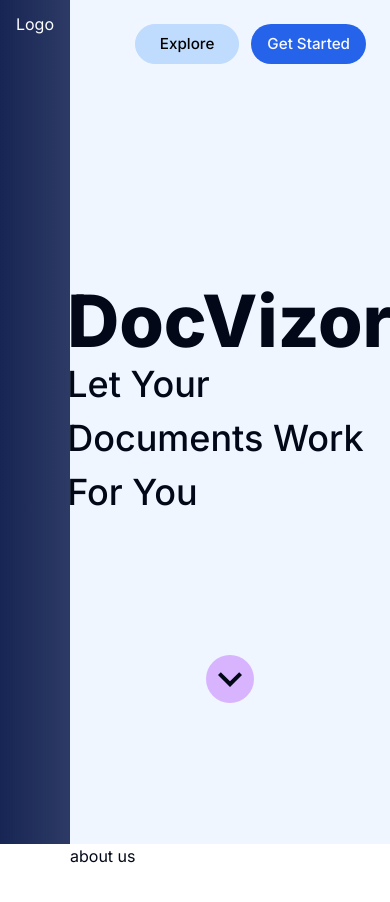
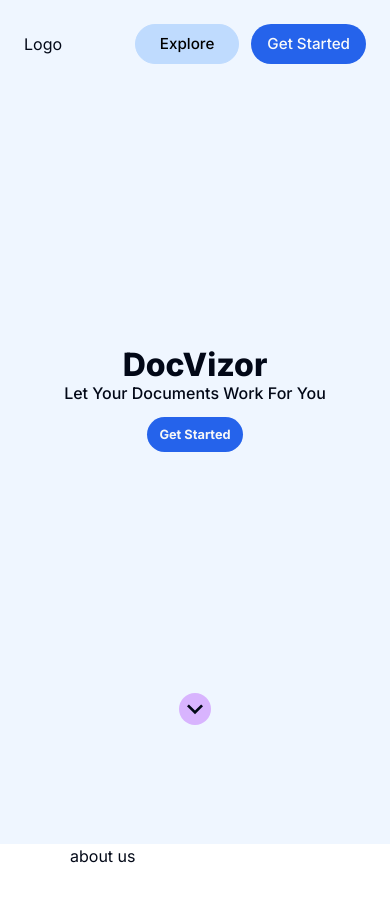
Before and after one commit to plode-v/docvizor, a Next.js app in the folder client/: page / in a window 390 px wide. Shown: the top 902 px of the page. Built offline with nearby package versions, Linux system fonts and the light colour scheme.

Commit message:
update frontend and setup file upload

```diff
--- /dev/null
+++ b/client/src/components/FileUpload.tsx
@@ -0,0 +1,11 @@
+'use client'
+
+import React from 'react'
+
+const FileUpload = () => {
+  return (
+    <div>FileUpload</div>
+  )
+}
+
+export default FileUpload
--- a/client/src/components/HeroBanner.tsx
+++ b/client/src/components/HeroBanner.tsx
@@ -14,10 +14,14 @@ const HeroBanner = () => {
   ]
 
   return (
-    <div className='bg-blue-50 h-screen w-full relative pl-[70px]'>
+    <div className='bg-blue-50 h-screen w-full relative lg:pl-[70px]'>
 
       {/* navbar */}
-      <div className=' top-6 right-6 absolute'>
+      <div className='flex items-center justify-between lg:justify-end w-full p-6'>
+        {/* TODO: change logo */}
+        <div className='lg:hidden'>
+          Logo
+        </div>
         <div className='flex gap-3'>
           <Link href="#about-us">
             <button className='h-[40px] px-6 bg-blue-200 border-[1px] border-blue-200 rounded-full text-black font-[500] text-[0.95rem] hover:bg-blue-300 hover:border-blue-400 hover:border-[1px] duration-150'>Explore</button>
@@ -28,19 +32,20 @@ const HeroBanner = () => {
         </div>
       </div>
 
+
       {/* TODO: Add some animations in the background */}
-      <div className='flex flex-col h-full w-full justify-evenly items-center pt-[150px]'>
+      <div className='flex flex-col h-full w-full justify-evenly items-center lg:pt-[150px] sm:pt-0 pt-[60px]'>
         <div className='flex flex-col justify-center items-center'>
-          <h1 className='font-[800] text-[4.5rem] capitalize leading-none'>DocVizor</h1>
-          <h1 className='font-[500] text-[2.25rem] capitalize'>let your documents work for you</h1>
-          {/* <Link href="/sign-in">
-            <button className='mt-8 bg-blue-600 px-7 py-3 rounded-full text-[#f7f7f7] font-[700]'>Get Started</button>
-          </Link> */}
+          <h1 className='font-[800] md:text-[4.5rem] text-[2rem] capitalize leading-none'>DocVizor</h1>
+          <h1 className='font-[500] md:text-[2.25rem] text-[1rem] capitalize'>let your documents work for you</h1>
+          <Link href="/sign-in">
+            <button className='sm:mt-5 mt-3 bg-blue-600 sm:px-7 px-3 sm:py-3 py-2 rounded-full text-[#f7f7f7] font-[700] sm:text-[1rem] text-[0.8rem]'>Get Started</button>
+          </Link>
 
         </div>
         <div className='flex'>
           <Link href="#about-us">
-            <button className='text-[3rem] bg-purple-300 rounded-full'>
+            <button className='sm:text-[3rem] text-[2rem] mt-10 lg:mt-0 bg-purple-300 rounded-full'>
               <MdExpandMore />
             </button>
           </Link>
--- a/client/src/components/Navbar.tsx
+++ b/client/src/components/Navbar.tsx
@@ -4,11 +4,11 @@ import Link from 'next/link'
 
 const Navbar = () => {
   return (
-    <div className='flex justify-center pt-3 fixed h-screen w-[70px] bg-gradient-to-r from-blue-950 to-blue-950/90 z-20'>
-            <div className='text-white'>
-              {/* FIXME: Change logo */}
-              Logo
-            </div>
+    <div className='hidden lg:flex justify-center pt-3 fixed h-screen w-[70px] bg-gradient-to-r from-blue-950 to-blue-950/90 z-20'>
+      <div className='text-white'>
+        {/* FIXME: Change logo */}
+        Logo
+      </div>
           </div>
   )
 }
```
